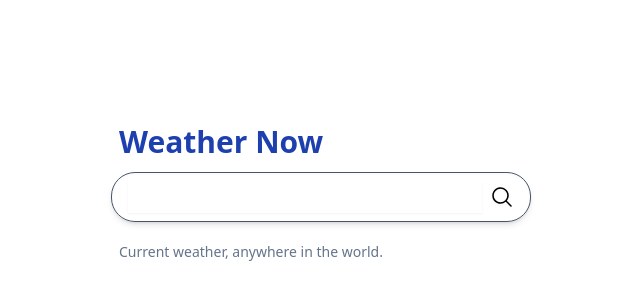
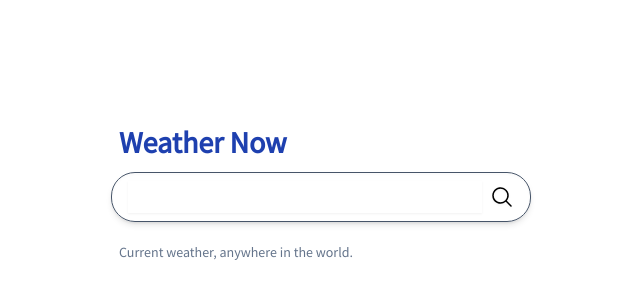
Before and after one commit to boris-shvidchenko/current-weather-app, a React (Create React App) app: page / in a window 1280 px wide. Shown: the part 196-496 px from the top of the page, without its empty margins (319-959 px from the left). Built offline with nearby package versions, Linux system fonts and the light colour scheme.

Commit message:
Font updated with google fonts

```diff
--- a/public/index.html
+++ b/public/index.html
@@ -2,7 +2,6 @@
 <html lang="en">
   <head>
     <meta charset="utf-8" />
-    <!-- <link rel="icon" href="" /> -->
     <meta name="viewport" content="width=device-width, initial-scale=1" />
     <meta name="theme-color" content="#000000" />
     <meta
@@ -10,6 +9,9 @@
       content="A weather search app."
     />
     <title>Weather Now</title>
+    <link rel="preconnect" href="https://fonts.googleapis.com" />
+    <link rel="preconnect" href="https://fonts.gstatic.com" crossorigin />
+    <link href="https://fonts.googleapis.com/css2?family=Source+Sans+Pro&display=swap" rel="stylesheet" />
   </head>
   <body>
     <noscript>You need to enable JavaScript to run this app.</noscript>
--- a/src/App.css
+++ b/src/App.css
@@ -1,6 +1,10 @@
 @tailwind base;
 @tailwind components;
 @tailwind utilities;
+
+* {
+    font-family: 'Source Sans Pro', sans-serif;
+}
 
 /* @layer components {
     .input {
--- a/src/components/Results.js
+++ b/src/components/Results.js
@@ -6,7 +6,7 @@
 export default function Results() {
 
     // Use context
-    const { state, dispatch } = useContext(Context);
+    const { state } = useContext(Context);
 
     return (
         <div className={`duration-700 ease-in-out w-auto h-auto pt-3 pb-96 px-10 mt-10 mx-2 sm:mx-5 ${!state.showResults && 'translate-y-[2000px]'} flex flex-col`}>
```
